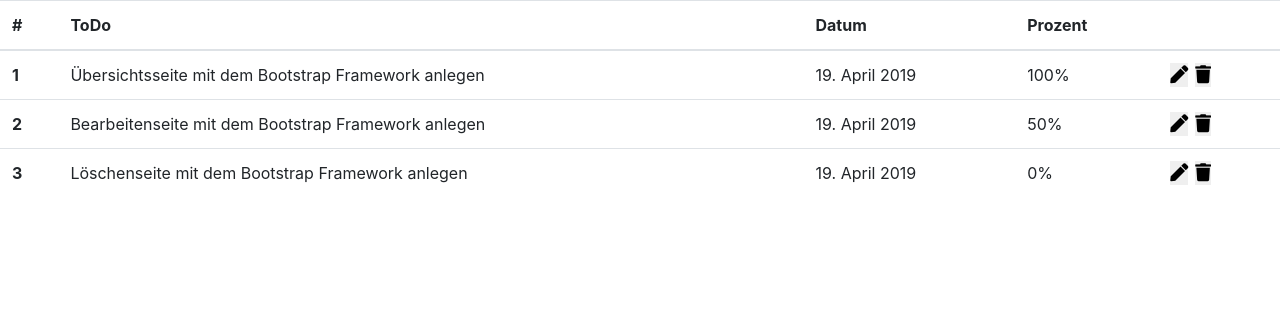
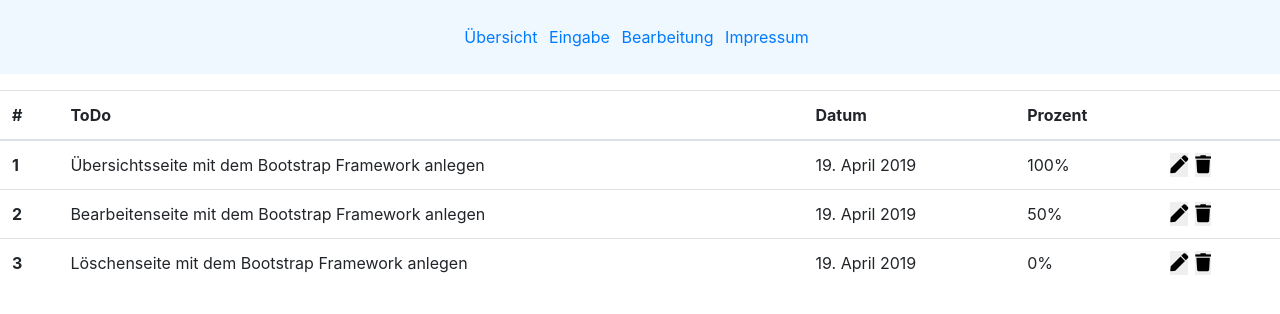
Before and after one commit to nevihu/SkSy_Bootstrap, a plain HTML site: page todo-overview.html in a window 1280 px wide. Drawn offline with nearby package versions, Linux system fonts and the light colour scheme.

Commit message:
added menu but jessy was faster

```diff
--- a/todo-overview.html
+++ b/todo-overview.html
@@ -7,6 +7,17 @@
 
     <title>Overview-Site</title>
     <style>
+        header {
+            background: aliceblue;
+        }
+        ul {
+            text-align: center;
+            padding: 25px 0 25px 0px;
+        }
+        ul li {
+            display: inline;
+            margin-right: 7px;
+        }
         i.fas {
             font-size: 18px;
         }
@@ -18,6 +29,12 @@
     </style>
 </head>
 <body>
+<header><ul>
+    <li><a href="todo-overview.html">Übersicht</a></li>
+    <li><a href="todo-eingabe.html">Eingabe</a></li>
+    <li><a href="todo-bearbeitung.html">Bearbeitung</a></li>
+    <li><a href="todo-impressum.html">Impressum</a></li>
+</ul></header>
 <table class="table">
     <thead>
     <tr>
```
